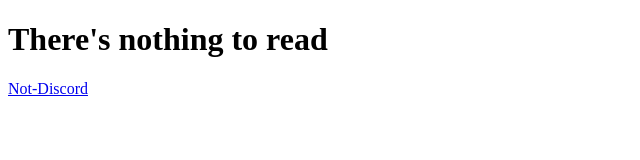
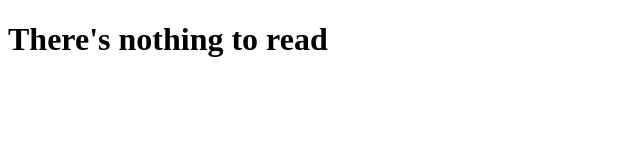
Before and after one commit to GHO-img/GHO-img.github.io, a plain HTML site: page index.html in a window 1280 px wide. Shown: the whole page, without its empty margins (0-640 px from the left). Drawn offline with Linux system fonts and the light colour scheme.

Commit message:
Update index.html

```diff
--- a/index.html
+++ b/index.html
@@ -6,6 +6,5 @@
 </head>
 <body>
 <h1>There's nothing to read</h1>
-<a href="http://GHO-img.github.io/Not-Discord">Not-Discord</a>
 </body>
 </html>
```
